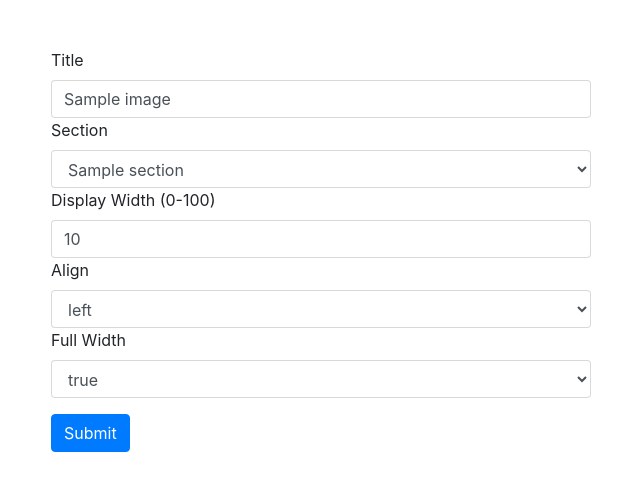
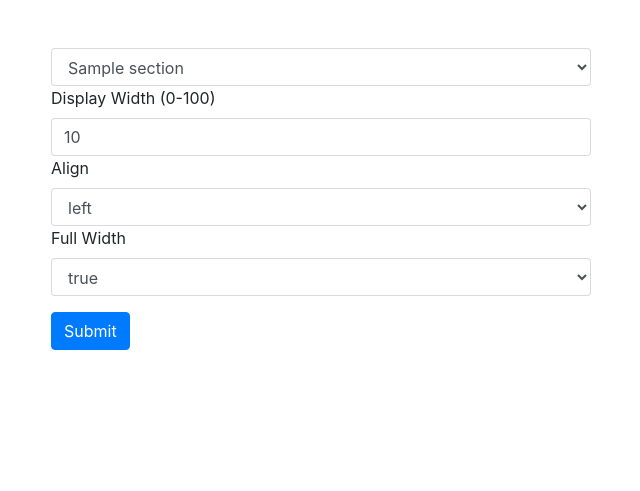
Before and after one commit to KingsleyBell/frauke_stegmann_website, a Python web app: template app/templates/edit_image.html in a window 1280 px wide. Shown: the top 491 px of the page, without its empty margins (319-959 px from the left). Run offline with Jinja, Linux system fonts and the light colour scheme; the template is opened without the code that fills it: most values are stand-ins (such as "Sample title", 1, 10 or a date in 2020); some libraries are stand-ins or nearby versions.

Commit message:
upload and edit image.

```diff
--- a/app/app.py
+++ b/app/app.py
@@ -97,7 +97,6 @@ def edit_image(section_id, image_id):
     section = [s for s in db if s['id'] == section_id][0]
     image = [i for i in section['images'] if i['id'] == image_id][0]
     if request.method == 'POST':
-        title = request.form.get('title')
         section_name = request.form.get('section')
         display_width = request.form.get('display_width')
         align = request.form.get('align')
@@ -107,7 +106,6 @@ def edit_image(section_id, image_id):
         db_section['images'].append(image)
         section['images'].remove(image)
 
-        image["title"] = title
         image["display_width"] = display_width
         image["align"] = align
         image["full_width"] = full_width
@@ -163,7 +161,6 @@ def upload(section_id=None):
 
         db_section = [s for s in db if s['id'] == section][0]
 
-        title = request.form.get('title')
         display_width = request.form.get('display_width')
         align = request.form.get('align')
         full_width = request.form.get('full_width') == "true"
--- a/app/templates/edit_image.html
+++ b/app/templates/edit_image.html
@@ -15,9 +15,6 @@
     <div class="col-md-6">
       <form method="post" enctype="multipart/form-data">
         <div class="form-group">
-          <label for="title">Title</label>
-          <input type="text" class="form-control" id="title" name="title" value="{{ image.title }}" required>
-          <label for="section">Section</label>
           <select class="form-control" id="section" name="section" required>
             {% for s in sections %}
               <option {% if section == s %}selected{% endif %}>{{ s }}</option>
--- a/app/templates/upload.html
+++ b/app/templates/upload.html
@@ -15,8 +15,6 @@
     <div class="col-md-6">
       <form method="post" enctype="multipart/form-data">
         <div class="form-group">
-          <label for="title">Title</label>
-          <input type="text" class="form-control" id="title" name="title" required>
           <label for="section">Section</label>
           <select class="form-control"
                   id="section"
```
